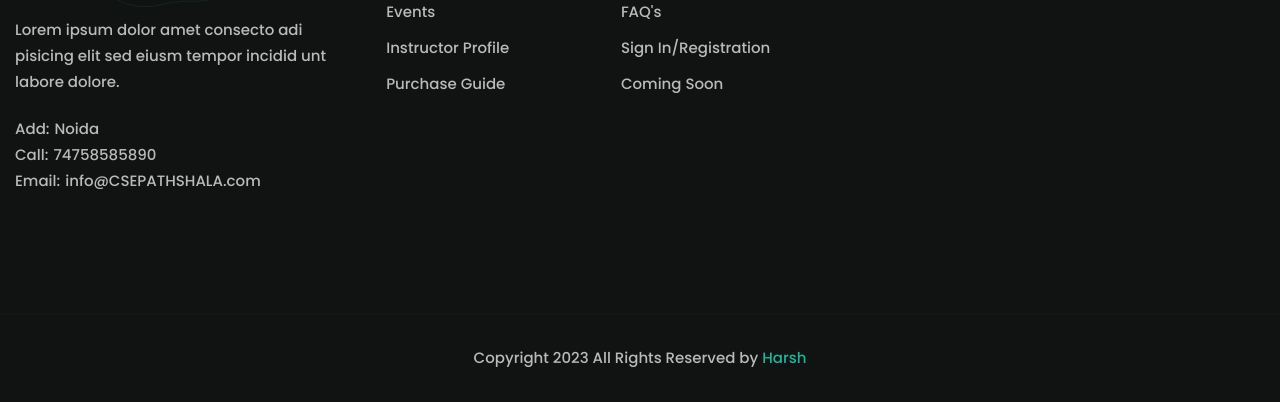
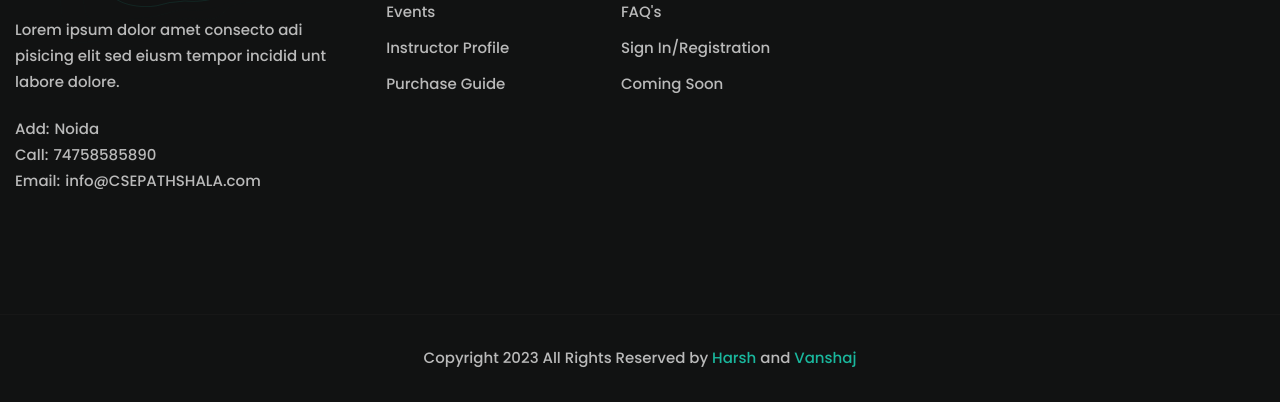
Before and after one commit to HarshSingh21/Csepatahshala-, a plain HTML site: page main/main/course/python.html in a window 1280 px wide. Shown: the part 3487-3889 px from the top of the page. Drawn offline with nearby package versions, Linux system fonts and the light colour scheme; files whose address does not match are found by name.

Commit message:
Update python.html

```diff
--- a/main/main/course/python.html
+++ b/main/main/course/python.html
@@ -549,7 +549,7 @@
       <div class="container">
 
         <p class="copyright">
-          Copyright 2023 All Rights Reserved by <a href="#" class="copyright-link">Harsh </a>
+          Copyright 2023 All Rights Reserved by <a href="#" class="copyright-link">Harsh </a> and <a href="#" class="copyright-link">Vanshaj</a>
         </p>
 
       </div>
```
